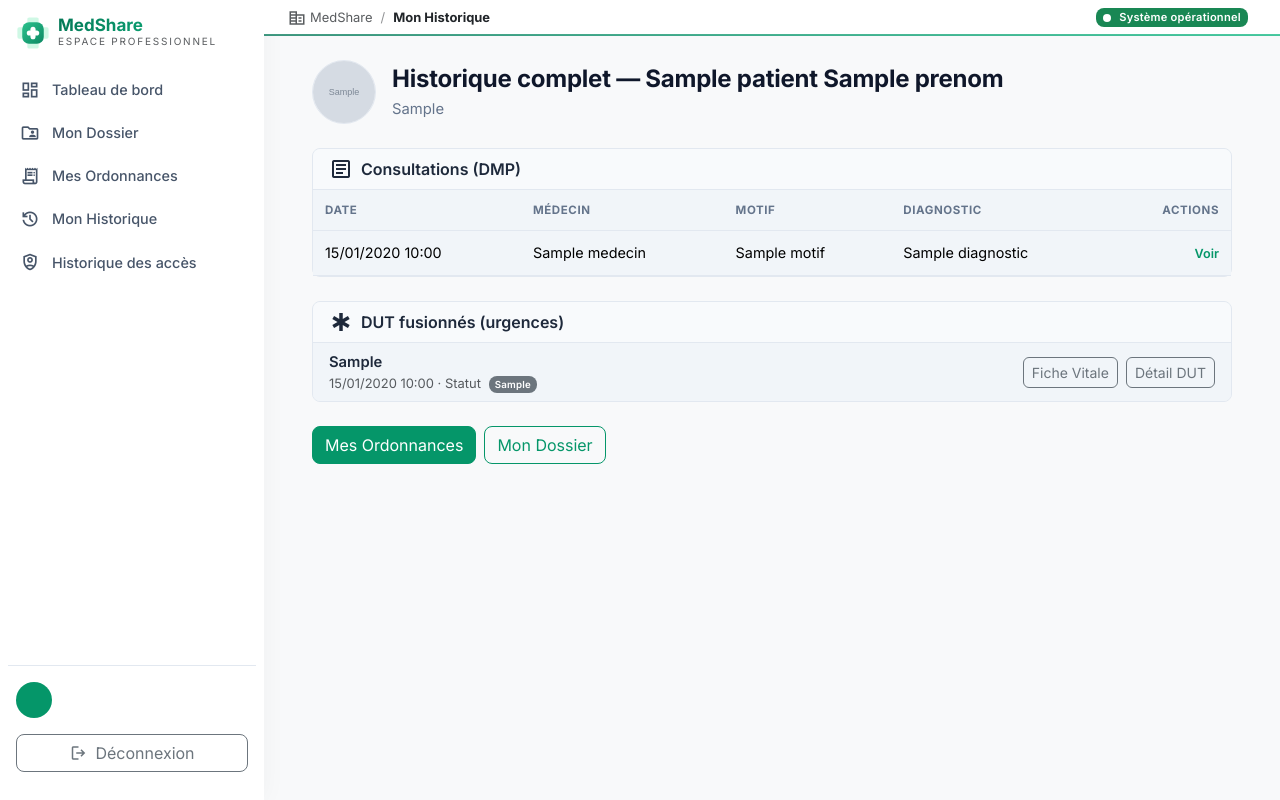
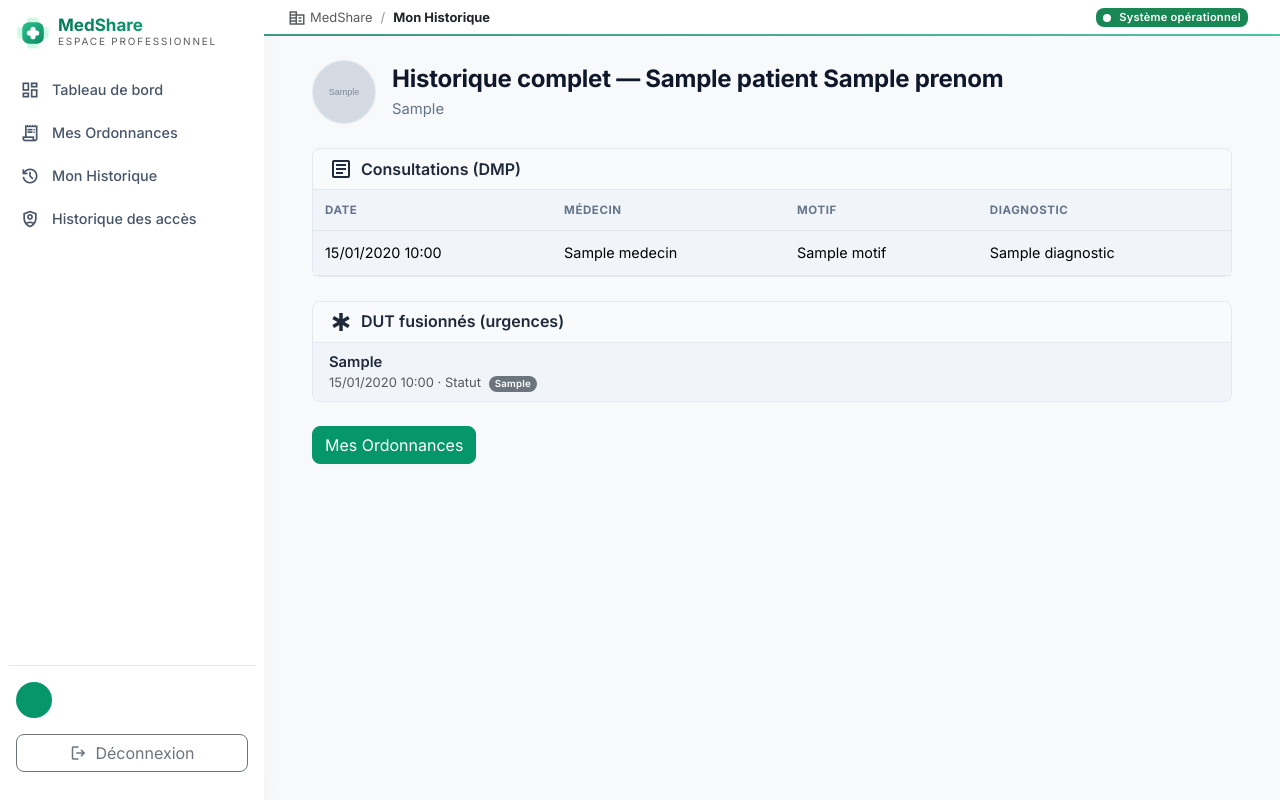
Before and after one commit to emmanuelurie07-commits/Projet_MedShare, a Django app: template templates/dmp/mon_historique.html in a window 1280 px wide. Run offline with Django 5.2, Linux system fonts and the light colour scheme; the template is opened without the code that fills it: most values are stand-ins (such as "Sample title", 1, 10 or a date in 2020); grey boxes marked "Sample" are stand-in pictures; some libraries are stand-ins or nearby versions.

Commit message:
correction finale

```diff
--- a/core/templates/core/base_dynamic.html
+++ b/core/templates/core/base_dynamic.html
@@ -1,4 +1,5 @@
 {% load static %}
+{% load urlnames %}
 <!DOCTYPE html>
 <html lang="fr">
 <head>
@@ -31,37 +32,39 @@
             </div>
         </div>
 
-        <!-- Navigation : sidebar persistante par rôle -->
+        <!-- Navigation : sidebar persistante par rôle.
+             Surlignage via |in_urls — comparaison EXACTE de url_name avec le
+             groupe de la section (jamais de sous-chaîne : 'dashboard' ne doit
+             pas activer l'entrée DMP via 'dmp_dashboard'). -->
         <div class="d-flex flex-column gap-1 flex-grow-1 overflow-auto pb-2">
             {% block sidebar_links %}
             {% if user.est_medecin %}
-                <a class="nav-link {% if request.resolver_match.url_name == 'dashboard' %}active{% endif %}" href="{% url 'dashboard' %}"><span class="material-symbols-outlined">dashboard</span> Tableau de bord</a>
-                <a class="nav-link {% if request.resolver_match.url_name in 'liste_consultations detail_consultation creer_consultation' %}active{% endif %}" href="{% url 'liste_consultations' %}"><span class="material-symbols-outlined">article</span> Consultations</a>
-                <a class="nav-link {% if request.resolver_match.url_name in 'liste_prescriptions creer_ordonnance' %}active{% endif %}" href="{% url 'liste_prescriptions' %}"><span class="material-symbols-outlined">receipt_long</span> Ordonnances</a>
-                <a class="nav-link {% if request.resolver_match.url_name in 'liste_urgences detail_dut correspondances_dut' %}active{% endif %}" href="{% url 'liste_urgences' %}"><span class="material-symbols-outlined">emergency</span> Urgences</a>
-                <a class="nav-link {% if request.resolver_match.url_name in 'dmp_dashboard rechercher_patient detail_patient' %}active{% endif %}" href="{% url 'dmp_dashboard' %}"><span class="material-symbols-outlined">folder_shared</span> DMP</a>
+                <a class="nav-link {% if request.resolver_match.url_name|in_urls:'dashboard' %}active{% endif %}" href="{% url 'dashboard' %}"><span class="material-symbols-outlined">dashboard</span> Tableau de bord</a>
+                <a class="nav-link {% if request.resolver_match.url_name|in_urls:'liste_consultations detail_consultation creer_consultation' %}active{% endif %}" href="{% url 'liste_consultations' %}"><span class="material-symbols-outlined">article</span> Consultations</a>
+                <a class="nav-link {% if request.resolver_match.url_name|in_urls:'liste_prescriptions creer_ordonnance' %}active{% endif %}" href="{% url 'liste_prescriptions' %}"><span class="material-symbols-outlined">receipt_long</span> Ordonnances</a>
+                <a class="nav-link {% if request.resolver_match.url_name|in_urls:'liste_urgences creer_dut detail_dut correspondances_dut fiche_vitale break_glass cloturer_dut' %}active{% endif %}" href="{% url 'liste_urgences' %}"><span class="material-symbols-outlined">emergency</span> Urgences</a>
+                <a class="nav-link {% if request.resolver_match.url_name|in_urls:'dmp_dashboard rechercher_patient detail_patient consulter_dmp' %}active{% endif %}" href="{% url 'dmp_dashboard' %}"><span class="material-symbols-outlined">folder_shared</span> DMP</a>
             {% elif user.est_infirmier %}
-                <a class="nav-link {% if request.resolver_match.url_name == 'dashboard' %}active{% endif %}" href="{% url 'dashboard' %}"><span class="material-symbols-outlined">dashboard</span> Tableau de bord</a>
-                <a class="nav-link {% if request.resolver_match.url_name in 'rechercher_patient creer_patient detail_patient' %}active{% endif %}" href="{% url 'rechercher_patient' %}"><span class="material-symbols-outlined">search</span> Rechercher patient</a>
-                <a class="nav-link {% if request.resolver_match.url_name in 'liste_triage creer_triage' %}active{% endif %}" href="{% url 'liste_triage' %}"><span class="material-symbols-outlined">vital_signs</span> Triage</a>
-                <a class="nav-link {% if request.resolver_match.url_name in 'liste_urgences creer_dut detail_dut' %}active{% endif %}" href="{% url 'liste_urgences' %}"><span class="material-symbols-outlined">emergency</span> Urgences</a>
-                <a class="nav-link {% if request.resolver_match.url_name in 'liste_identification rechercher_identite correspondances_dut' %}active{% endif %}" href="{% url 'liste_identification' %}"><span class="material-symbols-outlined">face_retouching_natural</span> Identification</a>
+                <a class="nav-link {% if request.resolver_match.url_name|in_urls:'dashboard' %}active{% endif %}" href="{% url 'dashboard' %}"><span class="material-symbols-outlined">dashboard</span> Tableau de bord</a>
+                <a class="nav-link {% if request.resolver_match.url_name|in_urls:'rechercher_patient creer_patient detail_patient' %}active{% endif %}" href="{% url 'rechercher_patient' %}"><span class="material-symbols-outlined">search</span> Rechercher patient</a>
+                <a class="nav-link {% if request.resolver_match.url_name|in_urls:'liste_triage creer_triage' %}active{% endif %}" href="{% url 'liste_triage' %}"><span class="material-symbols-outlined">vital_signs</span> Triage</a>
+                <a class="nav-link {% if request.resolver_match.url_name|in_urls:'liste_urgences creer_dut detail_dut' %}active{% endif %}" href="{% url 'liste_urgences' %}"><span class="material-symbols-outlined">emergency</span> Urgences</a>
+                <a class="nav-link {% if request.resolver_match.url_name|in_urls:'liste_identification rechercher_identite correspondances_dut confirmer_identite' %}active{% endif %}" href="{% url 'liste_identification' %}"><span class="material-symbols-outlined">face_retouching_natural</span> Identification</a>
             {% elif user.est_admin_hospital %}
-                <a class="nav-link {% if request.resolver_match.url_name == 'dashboard' %}active{% endif %}" href="{% url 'dashboard' %}"><span class="material-symbols-outlined">dashboard</span> Tableau de bord</a>
-                <a class="nav-link {% if request.resolver_match.url_name == 'mon_etablissement' %}active{% endif %}" href="{% url 'mon_etablissement' %}"><span class="material-symbols-outlined">apartment</span> Mon établissement</a>
-                <a class="nav-link {% if request.resolver_match.url_name == 'liste_personnel' %}active{% endif %}" href="{% url 'liste_personnel' %}"><span class="material-symbols-outlined">groups</span> Personnel</a>
-                <a class="nav-link {% if request.resolver_match.url_name == 'journal_audit' %}active{% endif %}" href="{% url 'journal_audit' %}"><span class="material-symbols-outlined">history</span> Journal d'audit</a>
+                <a class="nav-link {% if request.resolver_match.url_name|in_urls:'dashboard' %}active{% endif %}" href="{% url 'dashboard' %}"><span class="material-symbols-outlined">dashboard</span> Tableau de bord</a>
+                <a class="nav-link {% if request.resolver_match.url_name|in_urls:'mon_etablissement abonnement_detail' %}active{% endif %}" href="{% url 'mon_etablissement' %}"><span class="material-symbols-outlined">apartment</span> Mon établissement</a>
+                <a class="nav-link {% if request.resolver_match.url_name|in_urls:'liste_personnel gestion_candidatures detail_candidature' %}active{% endif %}" href="{% url 'liste_personnel' %}"><span class="material-symbols-outlined">groups</span> Personnel & candidatures</a>
+                <a class="nav-link {% if request.resolver_match.url_name|in_urls:'journal_audit' %}active{% endif %}" href="{% url 'journal_audit' %}"><span class="material-symbols-outlined">history</span> Journal d'audit</a>
             {% elif user.est_super_admin %}
-                <a class="nav-link {% if request.resolver_match.url_name == 'dashboard' %}active{% endif %}" href="{% url 'dashboard' %}"><span class="material-symbols-outlined">dashboard</span> Tableau de bord</a>
-                <a class="nav-link {% if request.resolver_match.url_name == 'super_etablissements' %}active{% endif %}" href="{% url 'super_etablissements' %}"><span class="material-symbols-outlined">domain</span> Établissements</a>
-                <a class="nav-link {% if request.resolver_match.url_name == 'super_abonnements' %}active{% endif %}" href="{% url 'super_abonnements' %}"><span class="material-symbols-outlined">card_membership</span> Abonnements</a>
-                <a class="nav-link {% if request.resolver_match.url_name == 'super_rapports' %}active{% endif %}" href="{% url 'super_rapports' %}"><span class="material-symbols-outlined">analytics</span> Rapports</a>
+                <a class="nav-link {% if request.resolver_match.url_name|in_urls:'dashboard' %}active{% endif %}" href="{% url 'dashboard' %}"><span class="material-symbols-outlined">dashboard</span> Tableau de bord</a>
+                <a class="nav-link {% if request.resolver_match.url_name|in_urls:'super_etablissements' %}active{% endif %}" href="{% url 'super_etablissements' %}"><span class="material-symbols-outlined">domain</span> Établissements</a>
+                <a class="nav-link {% if request.resolver_match.url_name|in_urls:'super_abonnements' %}active{% endif %}" href="{% url 'super_abonnements' %}"><span class="material-symbols-outlined">card_membership</span> Abonnements</a>
+                <a class="nav-link {% if request.resolver_match.url_name|in_urls:'super_rapports' %}active{% endif %}" href="{% url 'super_rapports' %}"><span class="material-symbols-outlined">analytics</span> Rapports</a>
             {% else %}
-                <a class="nav-link {% if request.resolver_match.url_name == 'dashboard' %}active{% endif %}" href="{% url 'dashboard' %}"><span class="material-symbols-outlined">dashboard</span> Tableau de bord</a>
-                <a class="nav-link {% if request.resolver_match.url_name == 'detail_patient' %}active{% endif %}" href="{% url 'mes_ordonnances_self' %}"><span class="material-symbols-outlined">folder_shared</span> Mon Dossier</a>
-                <a class="nav-link {% if request.resolver_match.url_name in 'mes_ordonnances mes_ordonnances_self' %}active{% endif %}" href="{% url 'mes_ordonnances_self' %}"><span class="material-symbols-outlined">receipt_long</span> Mes Ordonnances</a>
-                <a class="nav-link {% if request.resolver_match.url_name in 'mon_historique mon_historique_self' %}active{% endif %}" href="{% url 'mon_historique_self' %}"><span class="material-symbols-outlined">history</span> Mon Historique</a>
-                <a class="nav-link {% if request.resolver_match.url_name in 'mon_acces_historique mon_acces_historique_self' %}active{% endif %}" href="{% url 'mon_acces_historique_self' %}"><span class="material-symbols-outlined">shield_person</span> Historique des accès</a>
+                <a class="nav-link {% if request.resolver_match.url_name|in_urls:'dashboard dashboard_patient' %}active{% endif %}" href="{% url 'dashboard' %}"><span class="material-symbols-outlined">dashboard</span> Tableau de bord</a>
+                <a class="nav-link {% if request.resolver_match.url_name|in_urls:'mes_ordonnances_self' %}active{% endif %}" href="{% url 'mes_ordonnances_self' %}"><span class="material-symbols-outlined">receipt_long</span> Mes Ordonnances</a>
+                <a class="nav-link {% if request.resolver_match.url_name|in_urls:'mon_historique_self' %}active{% endif %}" href="{% url 'mon_historique_self' %}"><span class="material-symbols-outlined">history</span> Mon Historique</a>
+                <a class="nav-link {% if request.resolver_match.url_name|in_urls:'mon_acces_historique_self acces_dmp_repondre renvoyer_notification_acces' %}active{% endif %}" href="{% url 'mon_acces_historique_self' %}"><span class="material-symbols-outlined">shield_person</span> Historique des accès</a>
             {% endif %}
             {% endblock %}
         </div>
--- a/core/templates/core/dashboard_patient.html
+++ b/core/templates/core/dashboard_patient.html
@@ -79,8 +79,8 @@
 <div class="col-sm-6"><div class="bg-body-secondary rounded p-3"><div class="small fw-semibold text-uppercase text-muted" style="font-size:.7rem;letter-spacing:.1em">Contacts d'urgence</div><div class="fw-medium mt-1">{{ patient.nomContactUrgencePrincipal }} · {{ patient.telephoneContactUrgencePrincipal }}</div></div></div>
 </div>
 <div class="d-flex flex-wrap gap-2 mt-3">
-<a href="{% url 'detail_patient' patient.pk %}" class="btn btn-primary">Voir mon DMP complet</a>
-<a href="{% url 'mon_historique' patient.pk %}" class="btn btn-outline-secondary">Historique</a>
+<a href="{% url 'mon_historique' patient.pk %}" class="btn btn-primary">Voir mon DMP complet</a>
+<a href="{% url 'mes_ordonnances' patient.pk %}" class="btn btn-outline-secondary">Mes ordonnances</a>
 <a href="{% url 'mon_acces_historique' patient.pk %}" class="btn btn-outline-secondary">Qui a consulté mon dossier</a>
 </div>
 {% else %}
--- /dev/null
+++ b/core/templatetags/urlnames.py
@@ -0,0 +1,15 @@
+# Filtres de template pour la sidebar : comparaison EXACTE des noms d'URL.
+# La comparaison « nom de page en cours ∈ groupe » doit être exacte et non une
+# sous-chaîne (ex. 'dashboard' n'est PAS un membre de 'dmp_dashboard ...').
+from django import template
+
+register = template.Library()
+
+
+@register.filter
+def in_urls(url_name, groupe):
+    """Vrai si ``url_name`` appartient exactement au groupe (liste de noms
+    d'URL séparés par des espaces)."""
+    if not url_name:
+        return False
+    return url_name in groupe.split()
--- a/establishments/views.py
+++ b/establishments/views.py
@@ -87,7 +87,7 @@ def detail_candidature(request, pk):
                     f'Candidature de {candidature.nom} {candidature.prenom} refusée.')
             return redirect('gestion_candidatures')
     else:
-        form = CandidatureDecisionForm()
+        form = CandidatureDecisionForm(initial={'role': candidature.roleDemande})
     return render(request, 'establishments/detail_candidature.html',
                   {'candidature': candidature, 'form': form})
 
--- a/templates/dmp/mes_ordonnances.html
+++ b/templates/dmp/mes_ordonnances.html
@@ -24,7 +24,6 @@
                     <th>Consultation</th>
                     <th>Instructions</th>
                     <th>Lignes</th>
-                    <th class="text-end">Actions</th>
                 </tr>
             </thead>
             <tbody>
@@ -38,7 +37,6 @@
                         <p class="mb-0"><span class="fw-medium">{{ l.medicament.nomCommercial }}</span> — {{ l.posologie }} <span class="text-muted">({{ l.duree }})</span></p>
                         {% empty %}—{% endfor %}
                     </td>
-                    <td class="text-end"><a href="{% url 'detail_consultation' p.consultation.pk %}" class="text-decoration-none text-primary fw-semibold small">Voir</a></td>
                 </tr>
                 {% endfor %}
             </tbody>
@@ -53,8 +51,7 @@
 </div>
 
 <div class="d-flex flex-wrap gap-2">
-    <a href="{% url 'consulter_dmp' patient.pk %}" class="btn btn-outline-primary">Mon Dossier</a>
     <a href="{% url 'mon_historique' patient.pk %}" class="btn btn-outline-primary">Mon Historique</a>
-    <a href="{% url 'dashboard' %}" class="btn btn-outline-primary">Dashboard</a>
+    <a href="{% url 'dashboard' %}" class="btn btn-outline-primary">Mon espace</a>
 </div>
 {% endblock %}
--- a/templates/dmp/mon_historique.html
+++ b/templates/dmp/mon_historique.html
@@ -28,7 +28,6 @@
                     <th>Médecin</th>
                     <th>Motif</th>
                     <th>Diagnostic</th>
-                    <th class="text-end">Actions</th>
                 </tr>
             </thead>
             <tbody>
@@ -38,7 +37,6 @@
                     <td>{{ c.medecin.get_full_name|default:"—" }}</td>
                     <td>{{ c.motif }}</td>
                     <td>{{ c.diagnostic|default:"—" }}</td>
-                    <td class="text-end"><a href="{% url 'detail_consultation' c.pk %}" class="text-decoration-none text-primary fw-semibold small">Voir</a></td>
                 </tr>
                 {% endfor %}
             </tbody>
@@ -65,10 +63,6 @@
                 <p class="fw-semibold mb-0">{{ d.numeroDUT }}</p>
                 <p class="text-muted small mb-0">{{ d.dateCreation|date:"d/m/Y H:i" }} · Statut <span class="badge text-bg-secondary ms-1">{{ d.get_statut_display }}</span></p>
             </div>
-            <div class="d-flex gap-2">
-                <a href="{% url 'fiche_vitale' d.pk %}" class="btn btn-outline-secondary btn-sm">Fiche Vitale</a>
-                <a href="{% url 'detail_dut' d.pk %}" class="btn btn-outline-secondary btn-sm">Détail DUT</a>
-            </div>
         </div>
         {% endfor %}
     </div>
@@ -82,6 +76,5 @@
 
 <div class="d-flex flex-wrap gap-2">
     <a href="{% url 'mes_ordonnances' patient.pk %}" class="btn btn-primary">Mes Ordonnances</a>
-    <a href="{% url 'consulter_dmp' patient.pk %}" class="btn btn-outline-primary">Mon Dossier</a>
 </div>
 {% endblock %}
```
Also changed, not shown: core/views.py (+10 -4 lines), establishments/forms.py (+17 -7 lines), users/models.py (+19 -4 lines), core/templatetags/__init__.py (added), 2 other files.
